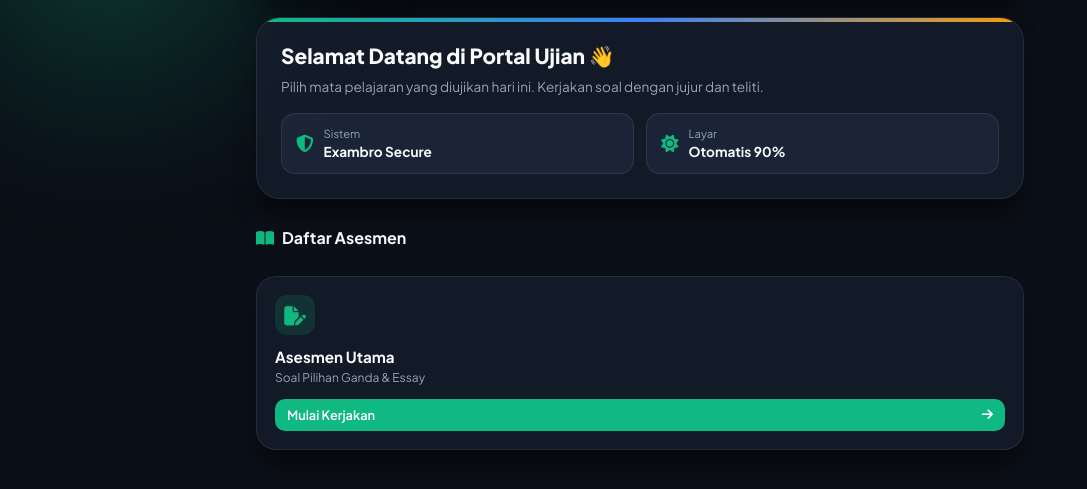
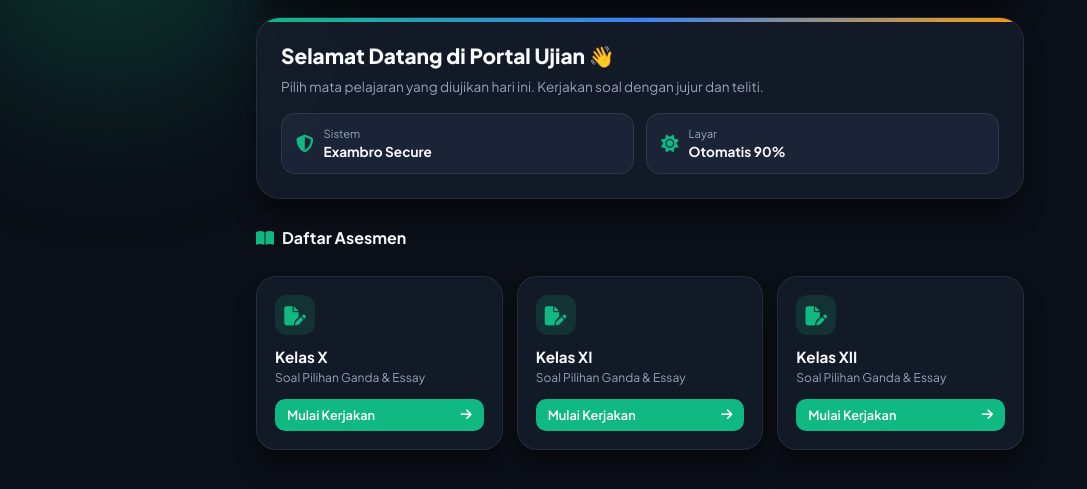
Before and after one commit to CakMat0107/MA-Plus-Sunan-Giri-Exam, a plain HTML site: page index.html in a window 1280 px wide. Shown: the part 101-590 px from the top of the page, without its empty margins (0-1087 px from the left). Drawn offline with Linux system fonts and the light colour scheme.

Commit message:
Add exam cards for Kelas XI and Kelas XII

```diff
--- a/index.html
+++ b/index.html
@@ -87,7 +87,21 @@
             <div class="exam-card" onclick="openExam('https://docs.google.com/forms/d/e/PASTE_FORM_ID_1/viewform?embedded=true', 'Asesmen Utama')">
                 <div>
                     <div class="exam-card-icon"><i class="fa-solid fa-file-pen"></i></div>
-                    <div class="exam-card-title">Asesmen Utama</div><div class="exam-card-sub">Soal Pilihan Ganda & Essay</div>
+                    <div class="exam-card-title">Kelas X</div><div class="exam-card-sub">Soal Pilihan Ganda & Essay</div>
+                </div>
+                <div class="exam-card-btn"><span>Mulai Kerjakan</span><i class="fa-solid fa-arrow-right"></i></div>
+            </div>
+             <div class="exam-card" onclick="openExam('https://docs.google.com/forms/d/e/PASTE_FORM_ID_1/viewform?embedded=true', 'Asesmen Utama')">
+                <div>
+                    <div class="exam-card-icon"><i class="fa-solid fa-file-pen"></i></div>
+                    <div class="exam-card-title">Kelas XI</div><div class="exam-card-sub">Soal Pilihan Ganda & Essay</div>
+                </div>
+                <div class="exam-card-btn"><span>Mulai Kerjakan</span><i class="fa-solid fa-arrow-right"></i></div>
+            </div>
+            <div class="exam-card" onclick="openExam('https://docs.google.com/forms/d/e/PASTE_FORM_ID_1/viewform?embedded=true', 'Asesmen Utama')">
+                <div>
+                    <div class="exam-card-icon"><i class="fa-solid fa-file-pen"></i></div>
+                    <div class="exam-card-title">Kelas XII</div><div class="exam-card-sub">Soal Pilihan Ganda & Essay</div>
                 </div>
                 <div class="exam-card-btn"><span>Mulai Kerjakan</span><i class="fa-solid fa-arrow-right"></i></div>
             </div>
```
